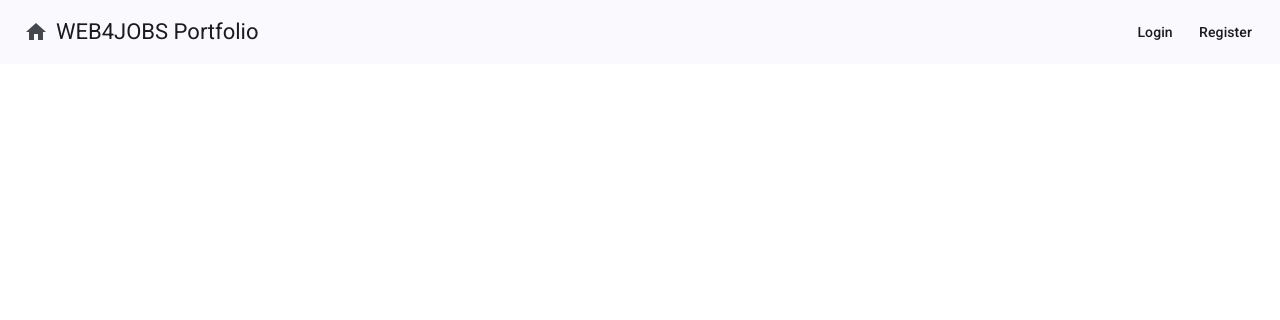
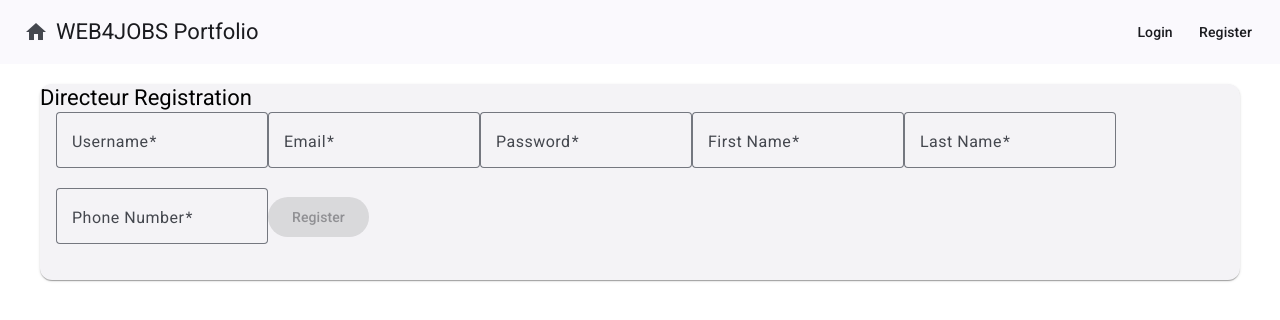
Before and after one commit to mervet-robot/portfolio-frontend-cursor, an Angular app: page /directeur-register in a window 1280 px wide. Before the commit this address led to /. Shown: the top 320 px of the page. Built offline with nearby package versions, Linux system fonts and the light colour scheme.

Commit message:
V1-- directeur register frontend--

```diff
--- /dev/null
+++ b/src/app/_models/directeur.ts
@@ -0,0 +1,8 @@
+export interface DirecteurRequest {
+  username: string;
+  email: string;
+  password?: string;
+  firstName: string;
+  lastName: string;
+  phoneNumber: string;
+}
--- a/src/app/_services/auth.service.ts
+++ b/src/app/_services/auth.service.ts
@@ -1,9 +1,10 @@
 import { Injectable } from '@angular/core';
 import {HttpClient, HttpHeaders} from '@angular/common/http';
-import {JwtResponse, LoginRequest, RegisterRequest} from '../_models/auth';
+import {JwtResponse, LoginRequest, RegisterRequest, DirecteurRequest} from '../_models/auth';
 import {Observable} from 'rxjs';
 
 const AUTH_API = 'http://localhost:8080/api/auth/';
+const DIRECTEUR_API = 'http://localhost:8080/api/directeur/';
 
 const httpOptions = {
   headers: new HttpHeaders({ 'Content-Type': 'application/json' })
@@ -32,4 +33,15 @@ export class AuthService {
       lastName: user.lastName
     }, httpOptions);
   }
+
+  directeurRegister(user: DirecteurRequest): Observable<any> {
+    return this.http.post(DIRECTEUR_API + 'register', {
+      username: user.username,
+      email: user.email,
+      password: user.password,
+      firstName: user.firstName,
+      lastName: user.lastName,
+      phoneNumber: user.phoneNumber
+    }, httpOptions);
+  }
 }
--- a/src/app/_services/directeur.service.ts
+++ b/src/app/_services/directeur.service.ts
@@ -2,6 +2,7 @@ import { Injectable } from '@angular/core';
 import { HttpClient, HttpHeaders } from '@angular/common/http';
 import { Observable } from 'rxjs';
 import { Responsable, ResponsableRequest } from '../_models/responsable';
+import { DirecteurRequest } from '../_models/directeur';
 
 const API_URL = 'http://localhost:8080/api/directeur/';
 
@@ -14,6 +15,10 @@ const httpOptions = {
 })
 export class DirecteurService {
   constructor(private http: HttpClient) { }
+
+  register(request: DirecteurRequest): Observable<any> {
+    return this.http.post(API_URL + 'register', request, httpOptions);
+  }
 
   createResponsable(request: ResponsableRequest): Observable<any> {
     return this.http.post(API_URL + 'responsables', request, httpOptions);
--- a/src/app/app-routing.module.ts
+++ b/src/app/app-routing.module.ts
@@ -2,6 +2,7 @@ import { NgModule } from '@angular/core';
 import { RouterModule, Routes } from '@angular/router';
 import {LoginComponent} from './auth/login/login.component';
 import {RegisterComponent} from './auth/register/register.component';
+import { DirecteurRegisterComponent } from './auth/directeur-register/directeur-register.component';
 import {ProfileComponent} from './features/profile/profile.component';
 import {CertificationsComponent} from './features/certifications/certifications.component';
 import {DashboardComponent} from './features/dashboard/dashboard.component';
@@ -23,6 +24,7 @@ const routes: Routes = [
 
   { path: 'login', component: LoginComponent },
   { path: 'register', component: RegisterComponent },
+  { path: 'directeur-register', component: DirecteurRegisterComponent },
   { path: 'projects', component: ProjectsComponent },
   { path: 'dashboard', component: DashboardComponent },
 
--- a/src/app/app.module.ts
+++ b/src/app/app.module.ts
@@ -53,6 +53,7 @@ import { MatTooltipModule } from '@angular/material/tooltip';
 import {ResponsableViewComponent} from './features/directeur/responsable-view/responsable-view.component';
 import {ResponsableListComponent} from './features/directeur/responsable-list/responsable-list.component';
 import {ResponsableFormComponent} from './features/directeur/responsable-form/responsable-form.component';
+import {DirecteurRegisterComponent} from './auth/directeur-register/directeur-register.component';
 
 
 
@@ -79,7 +80,8 @@ import {ResponsableFormComponent} from './features/directeur/responsable-form/re
 
     ResponsableViewComponent,
     ResponsableListComponent,
-    ResponsableFormComponent
+    ResponsableFormComponent,
+    DirecteurRegisterComponent
   ],
     imports: [
         BrowserModule,
--- /dev/null
+++ b/src/app/auth/directeur-register/directeur-register.component.html
@@ -0,0 +1,51 @@
+<div class="registration-container">
+  <mat-card>
+    <mat-card-title>Directeur Registration</mat-card-title>
+    <mat-card-content>
+      <form [formGroup]="registerForm" (ngSubmit)="onSubmit()">
+        <mat-form-field appearance="outline">
+          <mat-label>Username</mat-label>
+          <input matInput formControlName="username" required>
+          <mat-error *ngIf="registerForm.get('username')?.hasError('required')">Username is required</mat-error>
+        </mat-form-field>
+
+        <mat-form-field appearance="outline">
+          <mat-label>Email</mat-label>
+          <input matInput formControlName="email" required email>
+          <mat-error *ngIf="registerForm.get('email')?.hasError('required')">Email is required</mat-error>
+          <mat-error *ngIf="registerForm.get('email')?.hasError('email')">Invalid email format</mat-error>
+        </mat-form-field>
+
+        <mat-form-field appearance="outline">
+          <mat-label>Password</mat-label>
+          <input matInput formControlName="password" type="password" required minlength="6">
+          <mat-error *ngIf="registerForm.get('password')?.hasError('required')">Password is required</mat-error>
+          <mat-error *ngIf="registerForm.get('password')?.hasError('minlength')">Password must be at least 6 characters</mat-error>
+        </mat-form-field>
+
+        <mat-form-field appearance="outline">
+          <mat-label>First Name</mat-label>
+          <input matInput formControlName="firstName" required>
+          <mat-error *ngIf="registerForm.get('firstName')?.hasError('required')">First name is required</mat-error>
+        </mat-form-field>
+
+        <mat-form-field appearance="outline">
+          <mat-label>Last Name</mat-label>
+          <input matInput formControlName="lastName" required>
+          <mat-error *ngIf="registerForm.get('lastName')?.hasError('required')">Last name is required</mat-error>
+        </mat-form-field>
+
+        <mat-form-field appearance="outline">
+          <mat-label>Phone Number</mat-label>
+          <input matInput formControlName="phoneNumber" required>
+          <mat-error *ngIf="registerForm.get('phoneNumber')?.hasError('required')">Phone number is required</mat-error>
+        </mat-form-field>
+
+        <button mat-raised-button color="primary" type="submit" [disabled]="registerForm.invalid">Register</button>
+      </form>
+      <mat-error *ngIf="errorMessage">
+        {{ errorMessage }}
+      </mat-error>
+    </mat-card-content>
+  </mat-card>
+</div>
--- /dev/null
+++ b/src/app/auth/directeur-register/directeur-register.component.scss
@@ -0,0 +1 @@
+/* Add your styles here */
--- /dev/null
+++ b/src/app/auth/directeur-register/directeur-register.component.ts
@@ -0,0 +1,62 @@
+import { Component, OnInit } from '@angular/core';
+import { FormBuilder, FormGroup, Validators, ReactiveFormsModule } from '@angular/forms';
+import { AuthService } from '../../_services/auth.service';
+import { DirecteurRequest } from '../../_models/auth';
+import { Router } from '@angular/router';
+import { MatSnackBarModule } from '@angular/material/snack-bar';
+import { MatCardModule } from '@angular/material/card';
+import { MatFormFieldModule } from '@angular/material/form-field';
+import { MatInputModule } from '@angular/material/input';
+import { MatButtonModule } from '@angular/material/button';
+import { CommonModule } from '@angular/common';
+
+@Component({
+  selector: 'app-directeur-register',
+  templateUrl: './directeur-register.component.html',
+  styleUrls: ['./directeur-register.component.scss'],
+  standalone: false,
+
+})
+export class DirecteurRegisterComponent implements OnInit {
+  registerForm!: FormGroup;
+  errorMessage = '';
+  isSuccessful = false;
+
+  constructor(
+    private fb: FormBuilder,
+    private authService: AuthService,
+    private router: Router,
+    private snackBar: MatSnackBarModule
+  ) { }
+
+  ngOnInit(): void {
+    this.registerForm = this.fb.group({
+      username: ['', Validators.required],
+      email: ['', [Validators.required, Validators.email]],
+      password: ['', [Validators.required, Validators.minLength(6)]],
+      firstName: ['', Validators.required],
+      lastName: ['', Validators.required],
+      phoneNumber: ['', Validators.required]
+    });
+  }
+
+  onSubmit(): void {
+    if (this.registerForm.invalid) {
+      return;
+    }
+
+    const directeurRequest: DirecteurRequest = this.registerForm.value;
+
+    this.authService.directeurRegister(directeurRequest).subscribe({
+      next: data => {
+        console.log(data);
+        this.isSuccessful = true;
+        this.router.navigate(['/login']); // Or navigate to a confirmation page
+      },
+      error: err => {
+        this.errorMessage = err.error.message || 'Registration failed. Please try again.';
+        this.isSuccessful = false;
+      }
+    });
+  }
+}
--- a/src/app/features/directeur/responsable-view/responsable-view.component.ts
+++ b/src/app/features/directeur/responsable-view/responsable-view.component.ts
@@ -1,7 +1,7 @@
 import { Component, OnInit } from '@angular/core';
 import { ActivatedRoute, Router } from '@angular/router';
 import { Responsable } from '../../../_models/responsable';
-import { DirecteurService } from '../../../_services/directeur.service';
+import {DirecteurService} from '../../../_services/directeur.service';
 
 @Component({
   selector: 'app-responsable-view',
```
Also changed, not shown: src/app/_models/auth.ts (+9 -0 lines).
